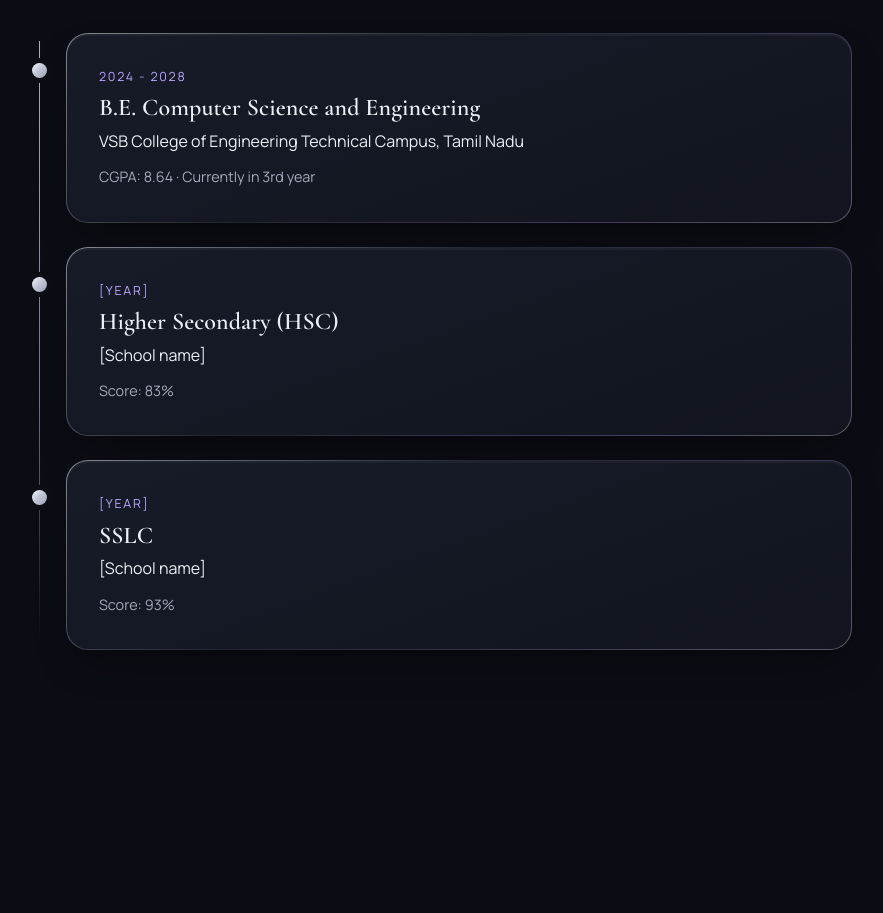
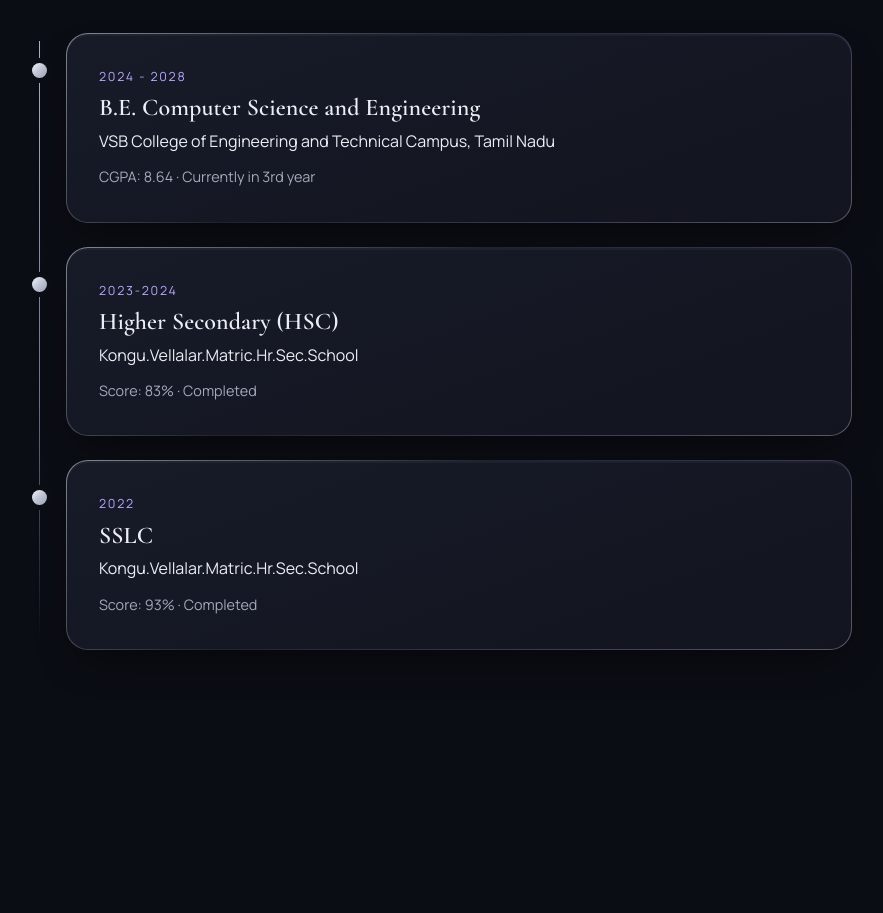
Before and after one commit to Santhoshini2901/SanthoPortfolio, a React (Vite) app: page / in a window 1280 px wide. Shown: the part 7060-7973 px from the top of the page, without its empty margins (48-931 px from the left). Built offline with nearby package versions, Linux system fonts and the light colour scheme.

Commit message:
Update education details in education.js

```diff
--- a/src/data/education.js
+++ b/src/data/education.js
@@ -3,7 +3,7 @@
   {
     id: 'be',
     title: 'B.E. Computer Science and Engineering',
-    place: 'VSB College of Engineering Technical Campus, Tamil Nadu',
+    place: 'VSB College of Engineering and Technical Campus, Tamil Nadu',
     years: '2024 - 2028',
     detail: 'CGPA: 8.64',
     note: 'Currently in 3rd year',
@@ -11,17 +11,17 @@
   {
     id: 'hsc',
     title: 'Higher Secondary (HSC)',
-    place: '[School name]',
-    years: '[Year]',
+    place: 'Kongu.Vellalar.Matric.Hr.Sec.School',
+    years: '2023-2024',
     detail: 'Score: 83%',
-    note: '',
+    note: 'Completed',
   },
   {
     id: 'sslc',
     title: 'SSLC',
-    place: '[School name]',
-    years: '[Year]',
+    place: 'Kongu.Vellalar.Matric.Hr.Sec.School',
+    years: '2022',
     detail: 'Score: 93%',
-    note: '',
+    note: 'Completed',
   },
 ]
```
